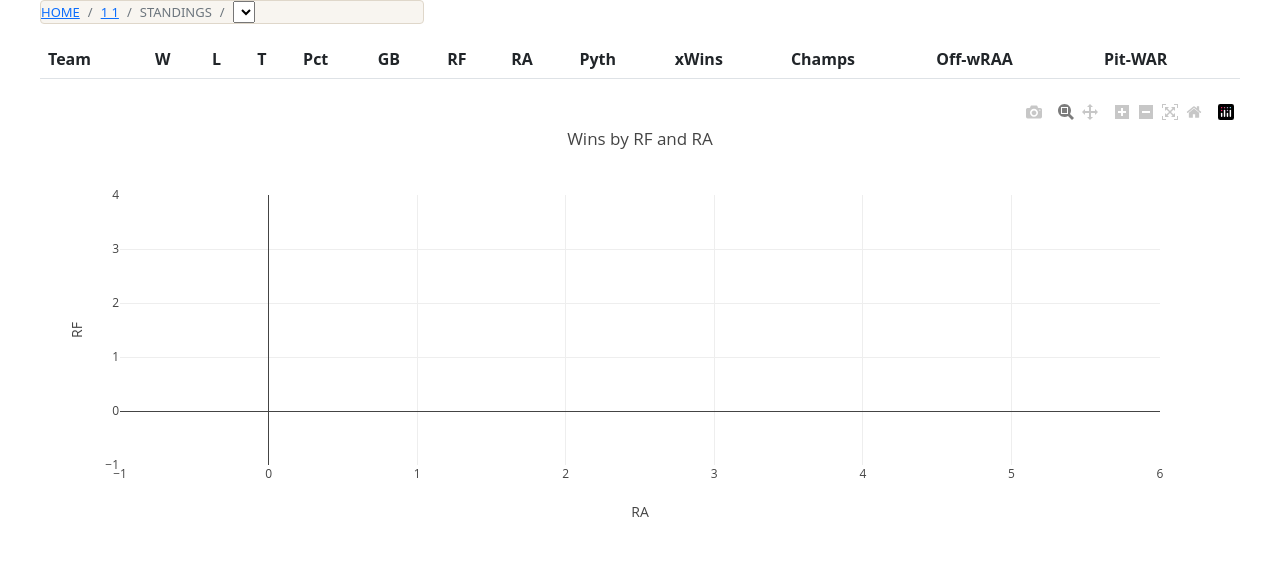
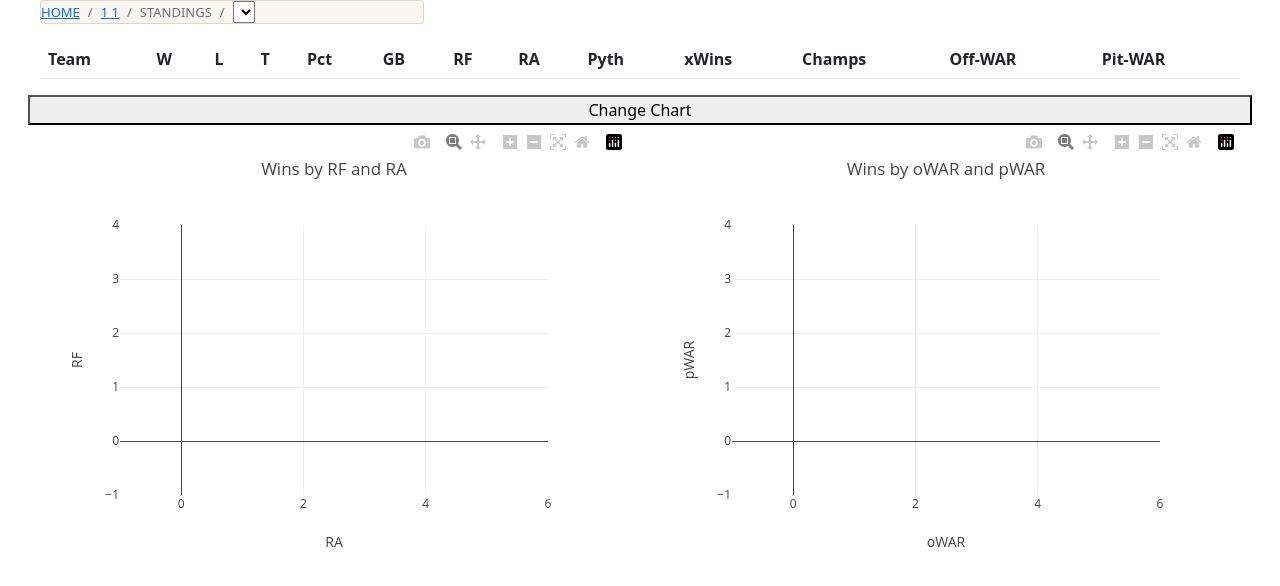
Before and after one commit to haueter19/baseball, a FastAPI app: page /standings/1/1/1 in a window 1280 px wide. Shown: the part 56-642 px from the top of the page. Run offline with FastAPI, Linux system fonts and the light colour scheme; lists and menus that the app fills with data are empty; some libraries are stand-ins or nearby versions.

Commit message:
update standings charts

```diff
--- a/standings.py
+++ b/standings.py
@@ -16,10 +16,10 @@ async def standings(request: Request, org: str, lg: str, yr: int, sort: Optional
     st['Pyth'] = round(((st['RF']*st['RF']) / ((st['RF']*st['RF']) + (st['RA']*st['RA']))),3)
     st['xW'] = round(st['Pyth']*st['GP'],1)
     st['Pct'] = round(st['Pct'],3)
-    df = df[(df['Org']==org) & (df['League']==lg) & (df['Year']==yr)].groupby('Team')['wRAAc'].sum().reset_index()
+    df = df[(df['Org']==org) & (df['League']==lg) & (df['Year']==yr)].groupby('Team')['WAR'].sum().reset_index(name='oWAR')
     st = st.merge(df, on='Team', how='left').fillna(0)
-    st['wRAAc'] = round(st['wRAAc'],1)
-    pit = pit[(pit['Org']==org) & (pit['League']==lg) & (pit['Year']==yr)].groupby('Team')['WAR'].sum().reset_index()
+    pit = pit[(pit['Org']==org) & (pit['League']==lg) & (pit['Year']==yr)].groupby('Team')['WAR'].sum().reset_index(name='pWAR')
     st = st.merge(pit, on='Team', how='left').fillna(0)
-    print(pit)
+    for i in ['oWAR', 'pWAR']:
+        st[i] = round(st[i],1)
     return templates.TemplateResponse("standings.html", {'request': request, 'st':st, 'org':org, 'lg':lg, 'yr':yr, 'yrs':yrs, 'df':st.fillna('').to_dict(orient='records'),})
--- a/templates/standings.html
+++ b/templates/standings.html
@@ -12,19 +12,24 @@
 <script>
     var d = {{ df|safe }};
     //d = JSON.parse(d);
-    let x = [];
-    let y = [];
+    let rf = [];
+    let ra = [];
+    let owar = [];
+    let pwar = [];
     let z = [];
     let t = [];
-    d.forEach(val => x.push(val['RF']));
-    d.forEach(val => y.push(val['RA']));
+    d.forEach(val => rf.push(val['RF']));
+    d.forEach(val => ra.push(val['RA']));
+    d.forEach(val => owar.push(val['oWAR']));
+    d.forEach(val => pwar.push(val['pWAR']));
     d.forEach(val => z.push(val['W']));
     d.forEach(val => t.push(val['Team']));
     //Object.values(d).forEach(val => x.push(val));
-    var data = [
+    function plotly_chart_maker(xaxis, yaxis, t, z){
+        var data = [
         {
-            y: x,
-            x: y,
+            x: xaxis,
+            y: yaxis,
             mode: 'markers',
             type: 'scatter',
             name: 'Team',
@@ -35,14 +40,20 @@
             marker: { size: z, sizemin: 3, sizeref: .2,
                 line: { color: "black", width: 3 }}
         }
-    ];
-    var layout = {
-        title: "Wins by RF and RA",
-        xaxis: {
-            title: 'RA'
-        },
-        yaxis: { title: 'RF' },
+        ];
+        return data
     }
+    $(document).ready(function(){
+        $("#chart_toggle").click(function(){
+            if ($("#myDiv2").is(":visible")){
+                $("#myDiv2").hide();
+                $("#myDiv").show();
+            } else {
+                $("#myDiv2").show();
+                $("#myDiv").hide();
+            }
+        })
+    })
 </script>
 <div class="row">
     <div class="col-lg-4">
@@ -76,7 +87,7 @@
                 <th onclick="sortTable(8)">Pyth</th>
                 <th onclick="sortTable(9)">xWins</th>
                 <th onclick="sortTable(10)">Champs</th>
-                <th onclick="sortTable(11)">Off-wRAA</th>
+                <th onclick="sortTable(11)">Off-WAR</th>
                 <th onclick="sortTable(12)">Pit-WAR</th>
             </tr>
                 {% for key,val in st.iterrows() %}
@@ -92,21 +103,30 @@
                     <td>{{ val['Pyth'] }}</td>
                     <td>{{ val['xW'] }}</td>
                     <td>{{ val['Postseason'] }}</td>
-                    <td>{{ val['wRAAc'] }}</td>
-                    <td>{{ val['WAR'] }}</td>
+                    <td>{{ val['oWAR'] }}</td>
+                    <td>{{ val['pWAR'] }}</td>
                 </tr>
                 {% endfor %}
         </table>
     </div>
 </div>
 <div class="row">
-    <div class="col-lg-12">
+    <button id="chart_toggle">Change Chart</button>
+    <div class="col-lg-6">
         <div id='myDiv'></div>
+    </div>
+    <div class="col-lg-6">
+        <div id='myDiv2'></div>
     </div>
 </div>
 
 <script>
-    Plotly.newPlot('myDiv', data, layout);
+    chart_info = plotly_chart_maker(ra, rf, t, z);
+    chart_info2 = plotly_chart_maker(owar, pwar, t, z);
+
+    Plotly.newPlot('myDiv', chart_info, {title: "Wins by RF and RA", xaxis: {title: 'RA'}, yaxis: { title: 'RF' },});
+    Plotly.newPlot('myDiv2', chart_info2, {title: "Wins by oWAR and pWAR", xaxis: {title: 'oWAR'}, yaxis: { title: 'pWAR' }});
+
     var url_string = window.location.href;
     var url = new URL(url_string);
 
```
